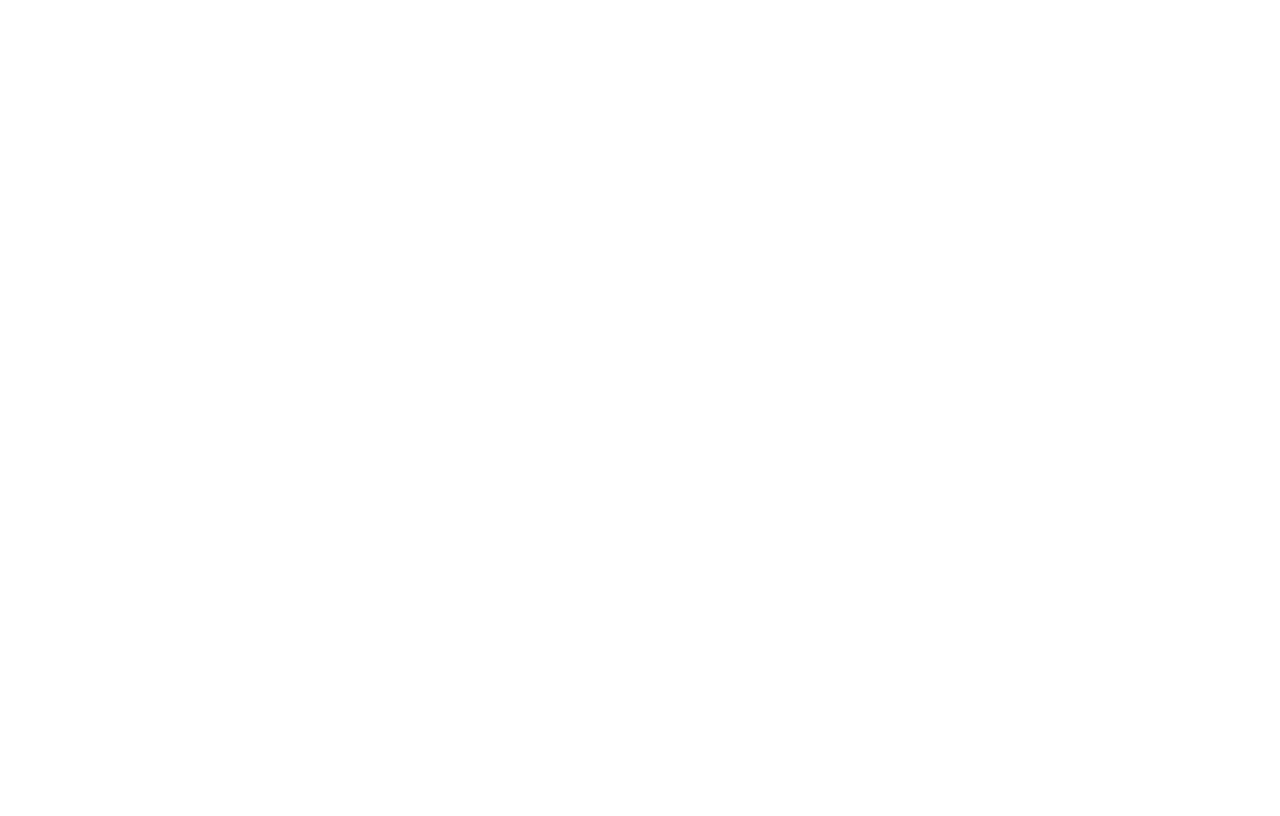
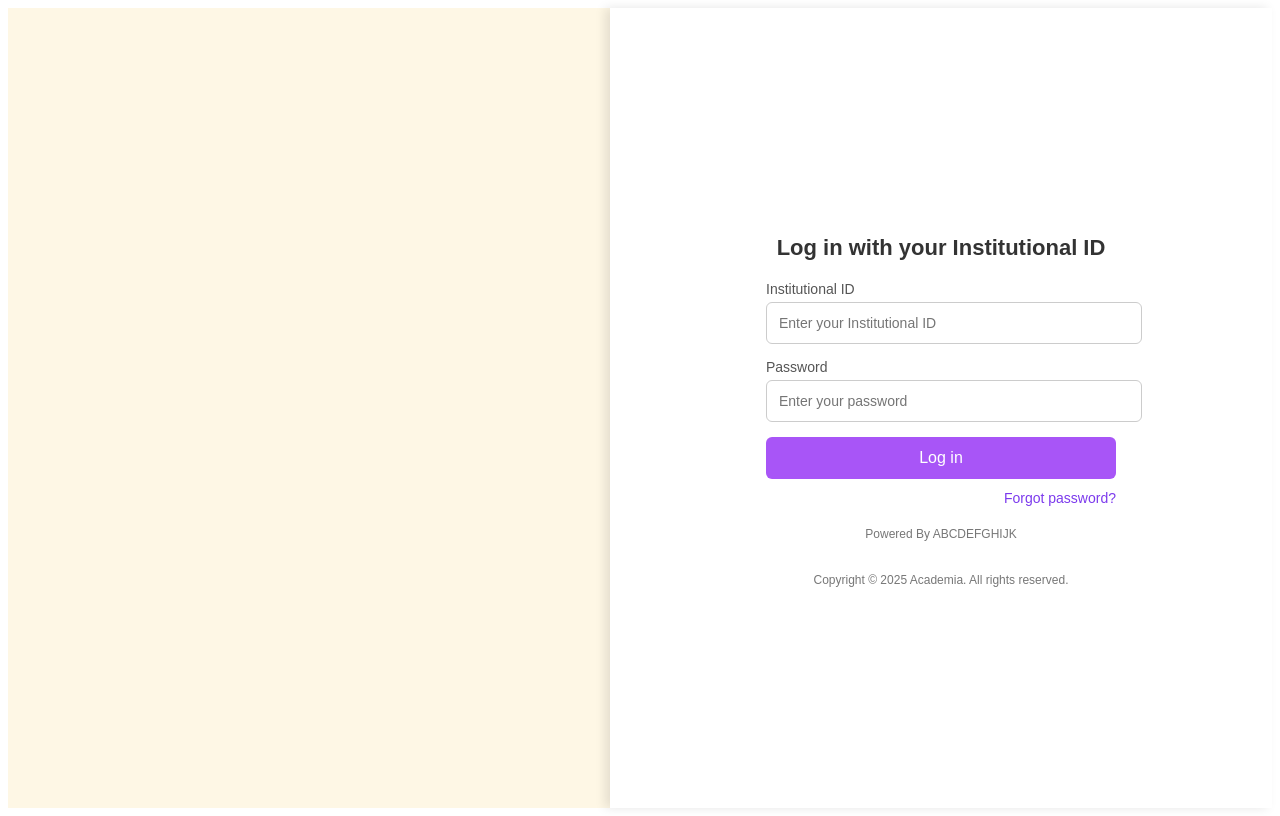
Before and after one commit to arnob-bro/Academia, a React (Vite) app in the folder Academia_Frontend/: page /Login in a window 1280 px wide. Before the commit this address had no page. Built offline with nearby package versions, Linux system fonts and the light colour scheme.

Commit message:
LoginPage

```diff
--- a/Academia_Frontend/src/App.jsx
+++ b/Academia_Frontend/src/App.jsx
@@ -1,5 +1,6 @@
 import React from "react";
 import { BrowserRouter as Router, Route, Routes } from "react-router-dom";
+import LoginPage from "./components/Login/LoginPage";
 import Home from "./components/student pages/studentDashboard/home";
 import StudentAdvisingPage from "./components/student pages/studentAdvisingPage/studentAdvisingPage";
 function App() {
@@ -8,6 +9,8 @@
       <Routes>
         <Route path="/" element={<Home />} />
         <Route path="/course-advising" element={<StudentAdvisingPage />} />
+        <Route path="/Login" element={<LoginPage />} />
+
       </Routes>
     </Router>
   );
--- /dev/null
+++ b/Academia_Frontend/src/components/Login/LoginPage.css
@@ -0,0 +1,108 @@
+.login-container {
+    display: flex;
+    height: 100vh;
+    width: 100%;
+    background: linear-gradient(to right, #fef7e5 50%, #fbe3f0 50%);
+}
+
+
+.illustration-container {
+    width: 50%;
+    display: flex;
+    align-items: center;
+    justify-content: center;
+    padding: 20px;
+}
+
+.illustration {
+    width: 90%;
+    max-width: 450px;
+}
+
+
+.login-form-container {
+    width: 50%;
+    display: flex;
+    flex-direction: column;
+    justify-content: center;
+    align-items: center;
+    background: white;
+    padding: 50px;
+    box-shadow: -5px 0px 10px rgba(0, 0, 0, 0.1);
+}
+
+.login-title {
+    font-size: 22px;
+    font-weight: bold;
+    color: #333;
+    margin-bottom: 20px;
+}
+
+.login-form {
+    width: 100%;
+    max-width: 350px;
+}
+
+.input-group {
+    margin-bottom: 15px;
+    width: 100%;
+}
+
+.input-label {
+    display: block;
+    font-size: 14px;
+    color: #555;
+    margin-bottom: 5px;
+}
+
+.input-field {
+    width: 100%;
+    padding: 12px;
+    border: 1px solid #ccc;
+    border-radius: 6px;
+    font-size: 14px;
+    outline: none;
+}
+
+.input-field:focus {
+    border-color: #a855f7;
+    box-shadow: 0px 0px 5px rgba(168, 85, 247, 0.5);
+}
+
+.login-button {
+    width: 100%;
+    background: #a855f7;
+    color: white;
+    padding: 12px;
+    border: none;
+    border-radius: 6px;
+    font-size: 16px;
+    cursor: pointer;
+    transition: background 0.3s ease;
+}
+
+.login-button:hover {
+    background: #9333ea;
+}
+
+.forgot-password {
+    margin-top: 10px;
+    text-align: right;
+}
+
+.forgot-password a {
+    color: #7c3aed;
+    text-decoration: none;
+    font-size: 14px;
+}
+
+.forgot-password a:hover {
+    text-decoration: underline;
+}
+
+.footer-text {
+    margin-top: 20px;
+    font-size: 12px;
+    color: #777;
+    text-align: center;
+}
--- /dev/null
+++ b/Academia_Frontend/src/components/Login/LoginPage.jsx
@@ -0,0 +1,34 @@
+import "./LoginPage.css";
+
+export default function LoginPage() {
+  return (
+    <div className="login-container">
+
+      <div className="illustration-container">
+
+        {/* <img src={require("")} alt="E-learning Illustration" className="illustration" /> */}
+      </div>
+
+
+      <div className="login-form-container">
+        <h2 className="login-title">Log in with your Institutional ID</h2>
+        <form className="login-form">
+          <div className="input-group">
+            <label className="input-label">Institutional ID</label>
+            <input type="text" placeholder="Enter your Institutional ID" className="input-field" />
+          </div>
+          <div className="input-group">
+            <label className="input-label">Password</label>
+            <input type="password" placeholder="Enter your password" className="input-field" />
+          </div>
+          <button type="submit" className="login-button">Log in</button>
+          <div className="forgot-password">
+            <a href="#">Forgot password?</a>
+          </div>
+        </form>
+        <p className="footer-text">Powered By ABCDEFGHIJK</p>
+        <p className="footer-text">Copyright &copy; 2025 Academia. All rights reserved.</p>
+      </div>
+    </div>
+  );
+}
```
